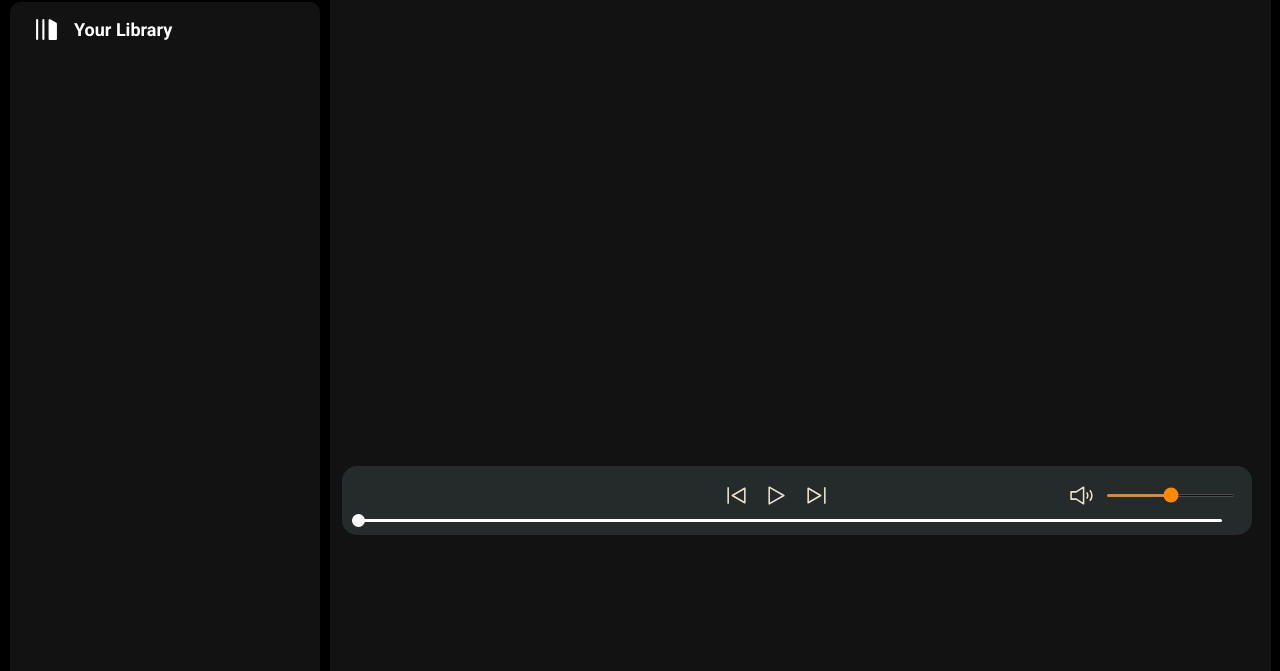
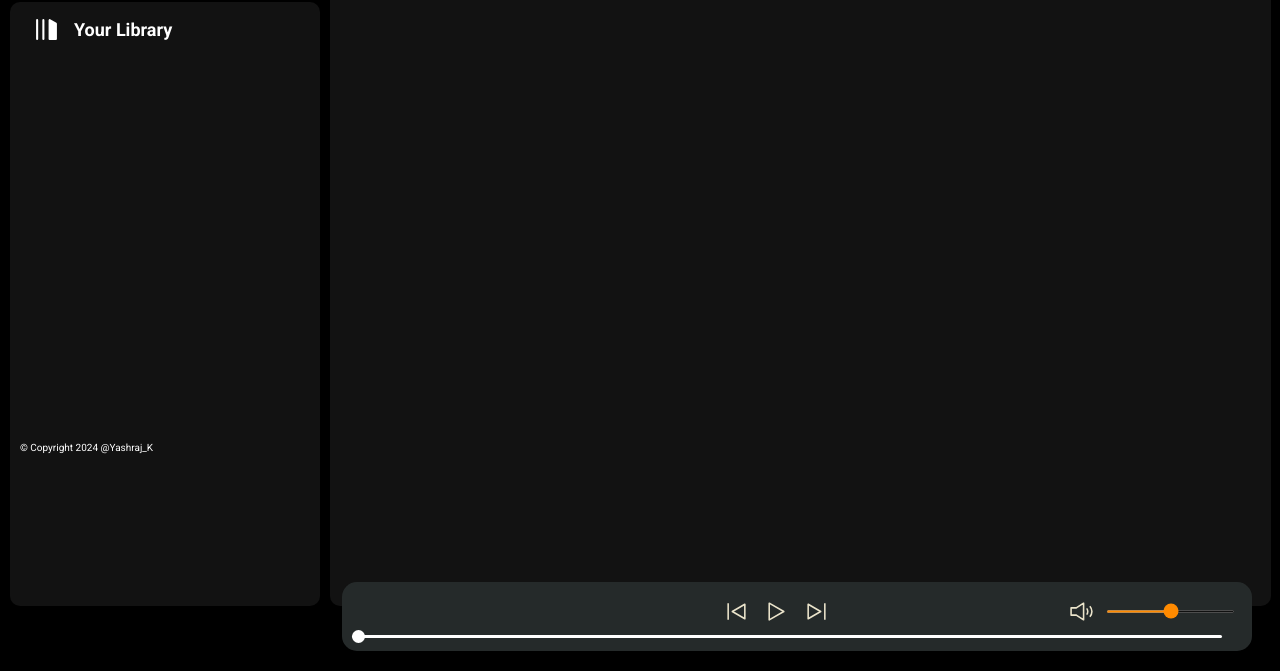
Before and after one commit to YashrajKamble/Spotify_Clone, a plain HTML site: page index.html in a window 1280 px wide. Shown: the part 129-800 px from the top of the page. Drawn offline with Linux system fonts and the light colour scheme; no server answers.

Commit message:
remove 4k responsiveness

```diff
--- a/css/style.css
+++ b/css/style.css
@@ -385,22 +385,7 @@ body {
   margin-bottom: 3%;
 }
 
-@media (max-width: 2560px) {
-  .songsList {
-    height: 1900px;
-  }
-  .playbar {
-    bottom: 23%;
-  }
-}
-@media (max-width: 1440px) {
-  .songsList {
-    height: 900px;
-  }
-  .playbar {
-    bottom: 17%;
-  }
-}
+
 @media (max-width: 1024px) {
   .songsList {
     height: 700px;
```
